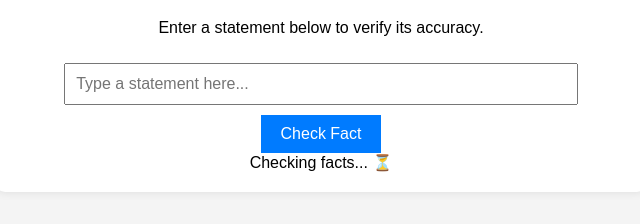
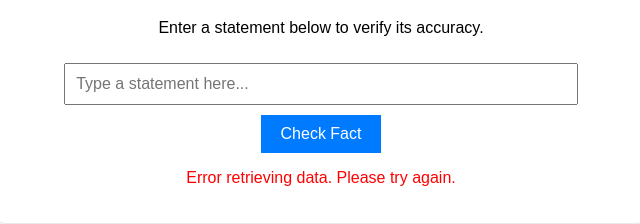
Before and after one commit to wiseambition/New-new-, a plain HTML site: page index.html in a window 1280 px wide. Both pictures are taken after a click on the button "Check Fact". Shown: the part 110-334 px from the top of the page, without its empty margins (319-959 px from the left). Drawn offline with Linux system fonts and the light colour scheme; no server answers.

Commit message:
Update index.html

```diff
--- a/index.html
+++ b/index.html
@@ -43,6 +43,10 @@
                     <p><strong>Analysis:</strong> ${data['Analysis']}</p>
                     <p><strong>Correction:</strong> ${data['Correction']}</p>
                 </div>`;
+            })
+            .catch(error => {
+                document.getElementById("loading").style.display = "none";
+                document.getElementById("result").innerHTML = `<p style="color:red;">Error retrieving data. Please try again.</p>`;
             });
         }
     </script>
```
